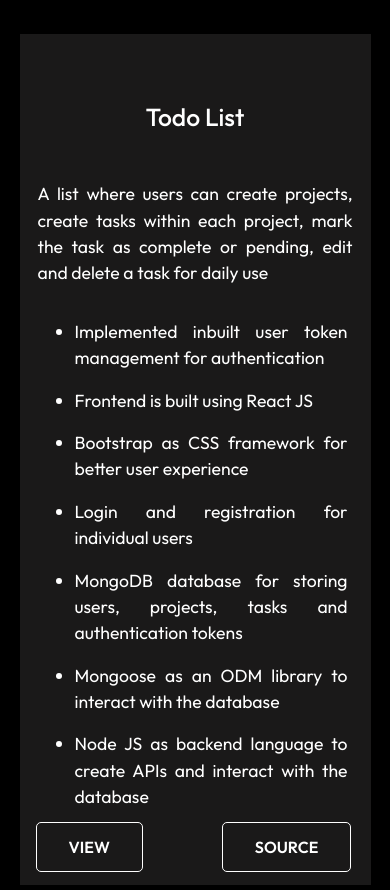
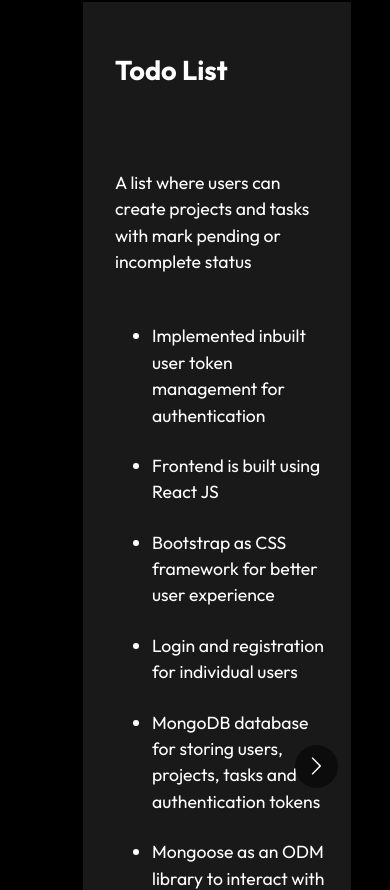
Before and after one commit to hritda/portfolio, a React (Create React App) app: page / in a window 390 px wide. Shown: the part 4534-5424 px from the top of the page. Built offline with nearby package versions, Linux system fonts and the light colour scheme.

Commit message:
added form actions and email

```diff
--- a/package.json
+++ b/package.json
@@ -3,19 +3,24 @@
   "version": "0.1.0",
   "private": true,
   "dependencies": {
+    "@sweetalert2/theme-dark": "^5.0.16",
     "@testing-library/jest-dom": "^5.17.0",
     "@testing-library/react": "^13.4.0",
     "@testing-library/user-event": "^13.5.0",
+    "emailjs-com": "^3.2.0",
     "react": "^18.3.1",
+    "react-bootstrap-sweetalert": "^5.2.0",
     "react-chrono": "^2.6.1",
     "react-confetti-explosion": "^2.1.2",
     "react-dom": "^18.3.1",
+    "react-hook-form": "^7.51.5",
     "react-icons": "^5.2.0",
     "react-multi-carousel": "^2.8.5",
     "react-router-dom": "^6.23.0",
     "react-scripts": "5.0.1",
     "react-scroll": "^1.9.0",
     "react-type-animation": "^3.2.0",
+    "sweetalert2": "^11.11.0",
     "web-vitals": "^2.1.4"
   },
   "scripts": {
--- a/src/components/CertData.js
+++ b/src/components/CertData.js
@@ -5,31 +5,37 @@ export const certData = [
     logo: <FaGolang size={70} color="rgba(0, 125, 156, 0.75)"/>,
     platform: "Udemy",
     title:"Go: The Complete Developer's Guide",
-    number: "UC-8878eeb5-0dcc-4ce3-a1ef-f50dda167026"
+    number: "UC-8878eeb5-0dcc-4ce3-a1ef-f50dda167026",
+    href :"https://www.udemy.com/certificate/UC-8878eeb5-0dcc-4ce3-a1ef-f50dda167026/"
 },
 {
     logo:<SiUdemy size={70} color = "#a435f0" />,
     platform: "Udemy",
     title:"Clean Code",
-    number: "UC-595739bc-ad64-4fce-9d03-6c9d035a6a1c"
+    number: "UC-595739bc-ad64-4fce-9d03-6c9d035a6a1c",
+    href:"https://www.udemy.com/certificate/UC-595739bc-ad64-4fce-9d03-6c9d035a6a1c/"
 },
 {
     logo: <img src={require('../assets/aws-svgrepo-com.svg').default} width="70" height="70" alt='mySvgImage' /> ,
     platform: "A Cloud Guru",
     title:"AWS Certified Cloud Practitioner (CLF-CO2)",
-    number: "8602F7AD5B11"
+    number: "8602F7AD5B11",
+    href:"https://verify.acloud.guru/8602F7AD5B11",
 }
 ,
 {
     logo: <img src={require('../assets/aws-svgrepo-com.svg').default} width="70" height="70" alt='mySvgImage' /> ,
     platform: "Amazon Web Services Training and Certification",
     title:"AWS Knowledge: Cloud Essentials",
-    number: "e5fcb745-10ce-4c8c-a7f9-3dfea4b8dc60"
+    number: "e5fcb745-10ce-4c8c-a7f9-3dfea4b8dc60",
+    href:"https://www.credly.com/earner/earned/badge/e5fcb745-10ce-4c8c-a7f9-3dfea4b8dc60"
+
 },
 {
     logo: <img src={require('../assets/aws-svgrepo-com.svg').default} width="70" height="70" alt='mySvgImage' /> ,
     platform: "Amazon Web Services Training and Certification",
     title:"AWS Certified Cloud Practitioner",
-    number: "77053dc5-86ef-4034-af07-7a4a12487f7d"
+    number: "77053dc5-86ef-4034-af07-7a4a12487f7d",
+    href:"https://www.credly.com/earner/earned/badge/77053dc5-86ef-4034-af07-7a4a12487f7d"
 }
 ]
--- a/src/components/Certificate.js
+++ b/src/components/Certificate.js
@@ -75,7 +75,7 @@ const Certificate = (props) => {
                                     </div>
                                     <div className='cert-number'> Certificate No:{" "} {val.number}</div>
                                     <div className="cert-btns">
-                                        <button to="" className="btn btn-cert">View</button>
+                                      <a target="_blank" href={val.href}> <button to="" className="btn btn-cert">View</button></a>
                                     </div>
                                 </div>
                             </div>
--- a/src/components/CertificateStyles.css
+++ b/src/components/CertificateStyles.css
@@ -62,10 +62,11 @@
   padding: 2rem 2rem;
 }
 
-@media screen and (max-width: 740px) {
+@media screen and (max-width: 900px) {
   .cert-container {
     max-width: 90%;
     margin: auto;
-    grid-template-columns: 1fr;
+    height:80%;
   }
+
 }
--- a/src/components/Footer.js
+++ b/src/components/Footer.js
@@ -7,11 +7,11 @@ const Footer = () => {
       <div className="footer-container">
         <div className="left">
           <div className="location">
-            < FaHome size={20} style={{ color: "white", marginRight: "2rem" }} />
+            {/* < FaHome size={20} style={{ color: "white", marginRight: "2rem" }} />
             <div>
               <p>1503, Shree Krishna Apartments, Tulsiwadi</p>
               <p>Tardeo, Mumbai-400034</p>
-            </div>
+            </div> */}
           </div>
           <div className="phone">
             <h4>< FaPhone size={20} style={{ color: "white", marginRight: "2rem" }} />+91-7021725996</h4>
--- a/src/components/Work.js
+++ b/src/components/Work.js
@@ -2,14 +2,61 @@ import React from 'react';
 import './WorkCardStyles.css';
 //import {NavLink} from 'react-router-dom';
 import WorkCard from './WorkCard';
+import Carousel from "react-multi-carousel";
+import "react-multi-carousel/lib/styles.css";
 import './WorkCardStyles.css';
 import projectData from './WorkCardData';
-
+const responsive = {
+    desktop: {
+        breakpoint: { max: 3000, min: 1024 },
+        items: 2,
+        slidesToSlide: 1, // optional, default to 1.
+    },
+    tablet: {
+        breakpoint: { max: 1024, min: 464 },
+        items: 1,
+        slidesToSlide: 1,
+        // optional, default to 1.
+    },
+    mobile: {
+        breakpoint: { max: 464, min: 0 },
+        items: 1,
+        slidesToSlide: 1 // optional, default to 1.
+    }
+};
 const Work = (props) => {
     return (
         <div className="work-container">
             <h1 className="project-heading">Projects</h1>
             <div  className={`project-container ${props.isProjectClicked ? 'slide-in-project':''}`}>
+            < Carousel
+                   additionalTransfrom={0}
+                   arrows
+                   autoPlaySpeed={3000}
+                   centerMode={false}
+                   className=""
+                   containerClass="container"
+                   dotListClass=""
+                   draggable
+                   focusOnSelect={false}
+                   infinite={false}
+                   itemClass=""
+                   keyBoardControl
+                   minimumTouchDrag={80}
+                   pauseOnHover
+                   renderArrowsWhenDisabled={false}
+                   renderButtonGroupOutside={false}
+                   renderDotsOutside={false}
+                   responsive={responsive}
+                   rewind={false}
+                   rewindWithAnimation={false}
+                   rtl={false}
+                   shouldResetAutoplay
+                   showDots={false}
+                   sliderClass=""
+                   slidesToSlide={1}
+                   swipeable
+                >
                {projectData.map((val,ind)=>{
                 return (
                     <WorkCard
@@ -17,9 +64,11 @@ const Work = (props) => {
                      title = {val.title}
                      text = {val.text}
                      ul = {val.ul}
+                     href = {val.href}
                      />
                 )
                })}
+               </Carousel>
             </div>
         </div>
     )
--- a/src/components/WorkCard.js
+++ b/src/components/WorkCard.js
@@ -5,11 +5,13 @@ import { NavLink } from 'react-router-dom';
 const WorkCard = (props) => {
     return (
         <div className="project-card">
-            <h2 className="project-title">
-                {props.title}
-            </h2>
+            <div className="project-title">
+               {props.title}
+            </div>
+
             <div className="pro-details">
-                <p>{props.text}</p>
+            <div className="pro-text"> <p>{props.text}</p></div>
+
                 <ul>
                     {props.ul.map((val, ind)=>{
                         return <li key={ind}>{val}</li>
@@ -18,8 +20,7 @@ const WorkCard = (props) => {
 
             </div>
             <div className="pro-btns">
-                    <NavLink to="" className="btn">View</NavLink>
-                    <NavLink to="" className="btn">Source</NavLink>
+                    <NavLink target = "_blank" to={props.href} className="btn">Source</NavLink>
                 </div>
         </div>
     )
--- a/src/components/WorkCardData.js
+++ b/src/components/WorkCardData.js
@@ -1,7 +1,7 @@
 const projectCardData = [
     {
         title: "Todo List",
-        text: "A list where users can create projects, create tasks within each project, mark the task as complete or pending, edit and delete a task for daily use",
+        text: "A list where users can create projects and tasks with mark pending or incomplete status",
         ul: [
             "Implemented inbuilt user token management for authentication",
             "Frontend is built using React JS",
@@ -10,7 +10,8 @@ const projectCardData = [
             "MongoDB database for storing users, projects, tasks and authentication tokens",
             "Mongoose as an ODM library to interact with the database",
             "Node JS as backend language to create APIs and interact with the database",
-            ]
+        ],
+        href :"https://github.com/hritda/homeTask"
     },
     {
         title: "News Page",
@@ -20,7 +21,23 @@ const projectCardData = [
             "Frontend is built using React JS",
             "Implemented Spinner for better user experience to show loading gif when it takes time to fetch records from the API",
             "Implemented Infinite Scroll feature to endlessly scroll the page for new records which enhances user experience",
-    ]
+        ],
+        href:"https://github.com/hritda/newsapp"
+    },
+    {
+        title: "Movies Mangager",
+        text: "A simple web application where list of movies can be created, editted and searched by genres",
+        ul: [
+            "Created database in PostgreSQL",
+            "Frontend is built using React JS",
+            "Bootstrap as CSS framework for better user experience",
+            "Login and registration for individual users",
+            "Used cookie-based authentication where a secret token is passed to the user in headers for authorization",
+            "The auth-token is valid only for one day, but for better user experience, a temporary token is given to user every 15 minutes",
+            "Used Go language for backend development which provides robust inbuilt libraries for seamless web development",
+            "Used GraphQL( a type of API) for retrieving the movies to search"
+        ],
+        href :"https://github.com/hritda/go-movies"
     }
 ];
 
--- a/src/components/WorkCardStyles.css
+++ b/src/components/WorkCardStyles.css
@@ -1,4 +1,3 @@
-
 @keyframes slideInFromLeft {
   0% {
     transform: translateX(-100%);
@@ -12,75 +11,94 @@
 .slide-in-project {
   animation: slideInFromLeft 1.5s ease-in-out forwards;
 }
-.project-heading{
+.project-heading {
   text-align: center;
   padding: 4rem 0 2rem 0;
-    margin:5rem 0 5rem 0;
-
+  margin: 5rem 0 5rem 0;
 }
-
-.project-container{
-    max-width: 1140px;
-    margin:auto;
-    display:grid;
+.pro-text{
+    color:white;
+    margin:15px 0 ;
+    font-size: 1.5rem;
+    margin-bottom:2rem;
+}
+.project-container {
+  width: 80%;
+  margin: auto;
+  /* display:grid;
     grid-template-columns: repeat(2,1fr);
-    grid-gap:50px;
+    grid-gap:50px; */
   /* padding-bottom:  5rem; */
 }
 
-.project-card{
-    background: #1a1919;
+.project-card {
+  /* background: #1a1919;
     position: relative ;
     margin: 3rem 0;
-    padding: 1.2rem 1rem ;
+    padding: 1.2rem 1rem ; */
+  background: #1a1919;
+  padding: 3rem 2rem;
+  margin: 1rem 2rem;
+  /* height: 80%; */
+  width: 90%;
+  height: 100%;
+  display: flex;
+  justify-content: flex-start;
+  flex-wrap: wrap;
+  align-items: start;
+
+  flex-direction: column;
+  /* padding: 2rem 2rem; */
 }
-.project-title{
+.project-title {
   color: white;
-    padding: 1rem 0;
+  font-size: 1.7rem;
+  font-weight: 700;
+  margin-bottom: 4rem;
+  text-align: start;
 }
-.pro-details{
-
-    padding: 2px 2px;
-    margin-bottom: 2rem;
+.pro-details {
+  /* padding: 2px 2px;
+  margin-bottom: 2rem; */
+  flex: 1;
 }
 .pro-details p {
   padding-bottom: 1rem;
-    font-size:1.1rem;
-    text-align: justify;
+  font-size: 1.1rem;
+  /* text-align: justify; */
 }
-.pro-details ul  {
+.pro-details ul {
   color: white;
   margin: 5px 5px;
   list-style-type: disc;
 }
 .pro-details li {
-
   color: white;
-    padding-bottom: 1rem;
-    font-size:1.1rem;
-    text-align: justify;
+  padding-bottom: 1.5rem;
+  font-size: 1.1rem;
+  /* text-align: justify; */
 }
 
-.pro-btns{
-    width: 90% ;
-    position: absolute;
-    bottom : 0;
+.pro-btns {
+  width: 90%;
+  /* position: absolute; */
+  bottom: 0;
   display: flex;
-    justify-content: space-between;
-    padding:0.5rem 0;
+  justify-content: end;
+  padding: 0.5rem 0;
 }
 
-.pro-btns .btn{
-    padding:12px 32px;
+.pro-btns .btn {
+  padding: 12px 32px;
   border: 1px solid white;
   color: white;
 }
 
-@media screen and (max-width:740px) {
-    .project-container{
+@media screen and (max-width: 900px) {
+  .project-container {
     max-width: 90%;
     margin: auto;
-        grid-template-columns: 1fr;
-    }
+    height:80%;
 
   }
+}
```
Also changed, not shown: src/components/Form.js (+42 -9 lines), src/components/FormStyles.css (+7 -0 lines), 1 other file (tests, documents, lock files or other folders). Lines whose indentation alone changed are shown as unchanged.
